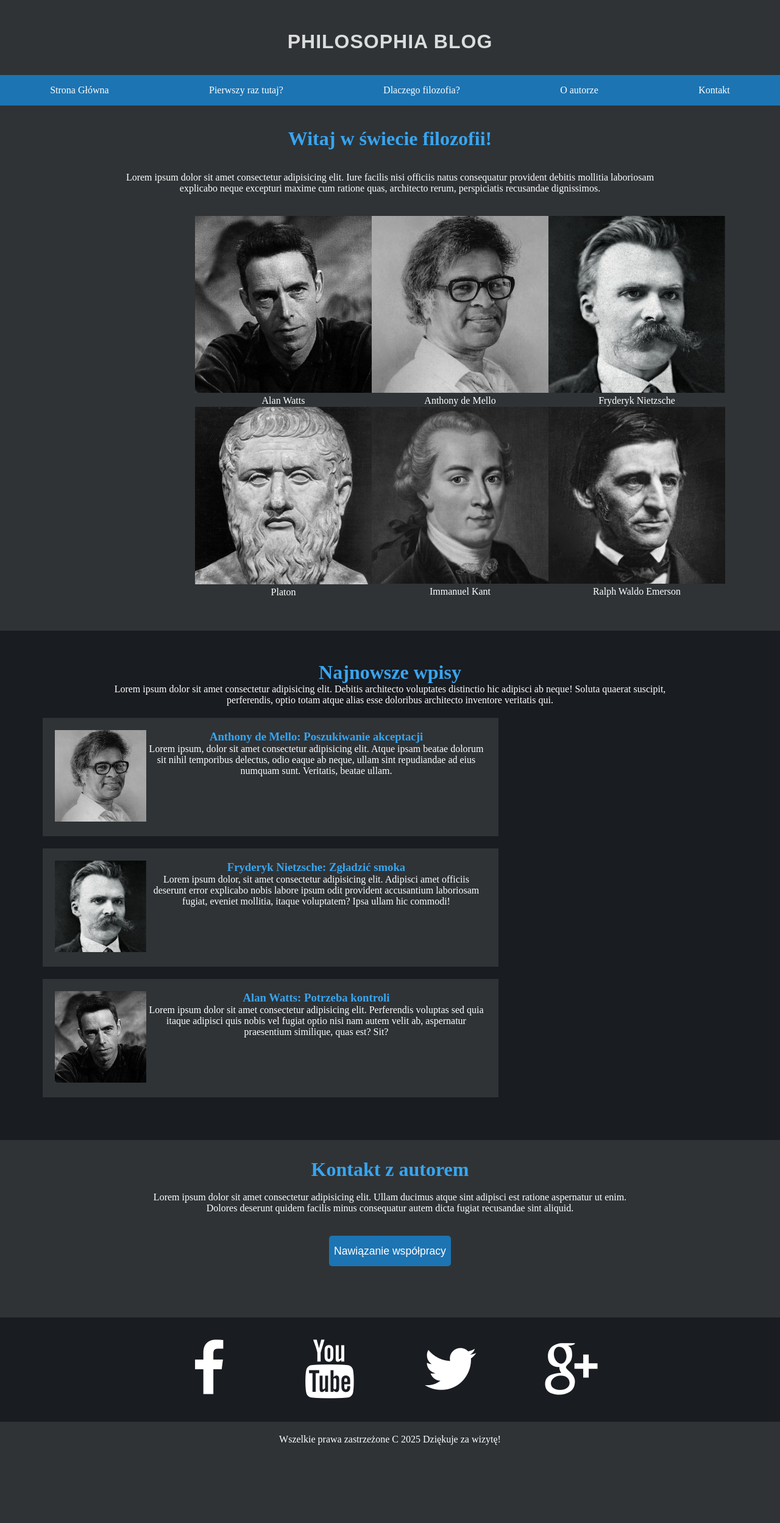
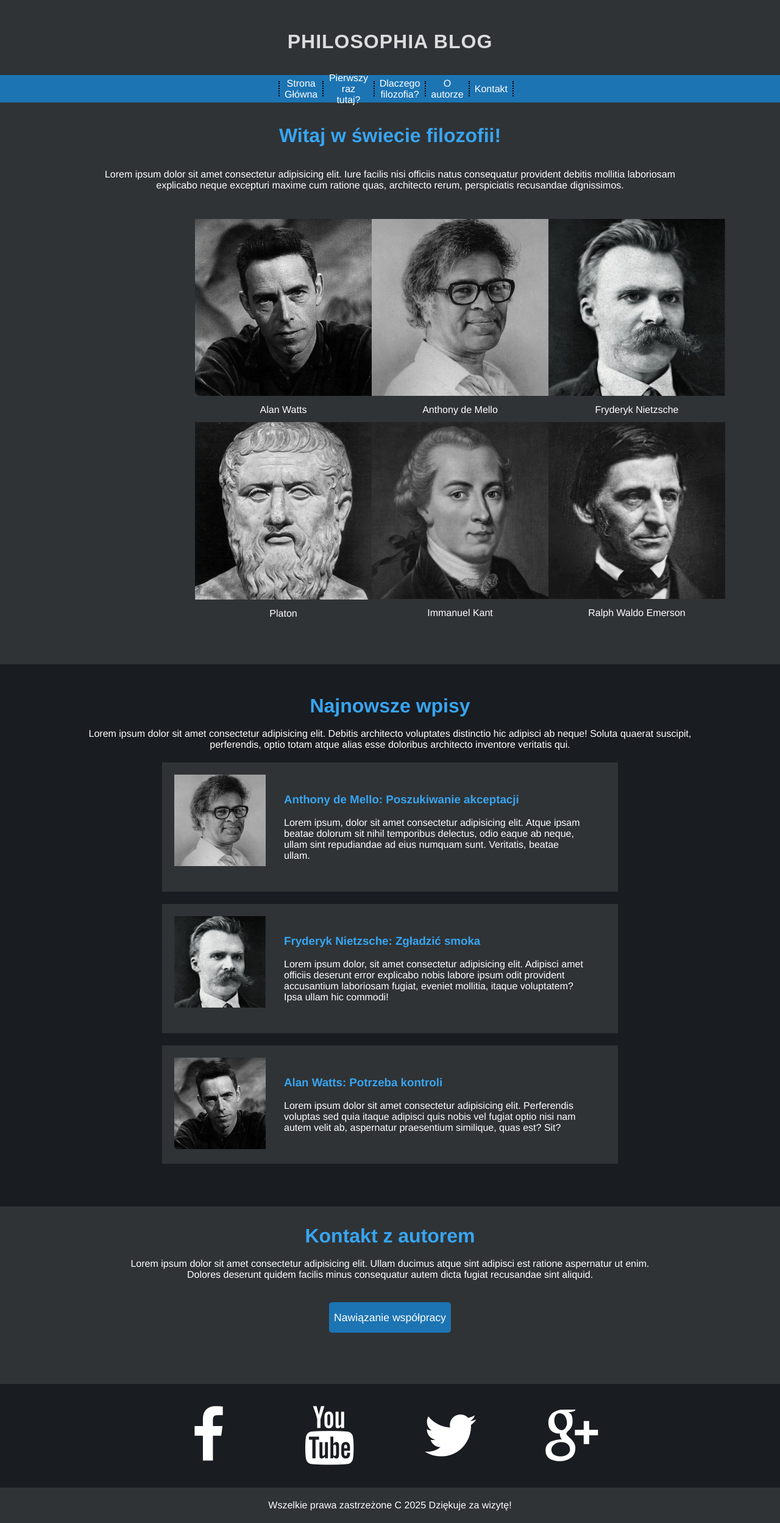
Before and after one commit to MarQWER/nie-oszust, a PHP site: page / in a window 1280 px wide. Shown: the whole page at 61% size. Before the commit the page ends 2369 px from the top, so only its background shows below. Run offline with PHP 8.4, Linux system fonts and the light colour scheme.

Commit message:
skonczona filozofia

```diff
--- a/filozofia/index.html
+++ b/filozofia/index.html
@@ -67,7 +67,7 @@
         </div>
         <br> <br> <br>
         <div id="wpisy">
-            <h1>Najnowsze wpisy</h1>
+            <h1>Najnowsze wpisy</h1> <br>
             <p>Lorem ipsum dolor sit amet consectetur adipisicing elit.
             Debitis architecto voluptates distinctio hic adipisci ab neque!
             Soluta quaerat suscipit, <br> perferendis,
@@ -78,7 +78,7 @@
                 <figure>
                     <div class="zdjecie"><img src="img/de-mello.jpg" alt="Anthony De Mello"></div>
                     <div class="opis">
-                        <h3>Anthony de Mello: Poszukiwanie akceptacji</h3>
+                        <h3>Anthony de Mello: Poszukiwanie akceptacji</h3> <br>
                         <p>Lorem ipsum, dolor sit amet consectetur adipisicing elit.
                         Atque ipsam beatae dolorum sit nihil temporibus delectus, odio eaque ab neque,
                         ullam sint repudiandae ad eius numquam sunt. Veritatis, beatae ullam.</p>
@@ -90,7 +90,7 @@
                 <figure>
                     <div class="zdjecie"><img src="img/nietzsche.jpg" alt="Fryderyk Nietzsche"></div>
                     <div class="opis">
-                        <h3>Fryderyk Nietzsche: Zgładzić smoka</h3>
+                        <h3>Fryderyk Nietzsche: Zgładzić smoka</h3> <br>
                         <p>Lorem ipsum dolor, sit amet consectetur adipisicing elit.
                         Adipisci amet officiis deserunt error explicabo nobis labore ipsum odit provident accusantium laboriosam fugiat,
                         eveniet mollitia, itaque voluptatem? Ipsa ullam hic commodi!</p>
@@ -101,7 +101,7 @@
                 <figure>
                     <div class="zdjecie"><img src="img/alan-watts.jpg" alt="Alan Watts"></div>
                     <div class="opis">
-                        <h3>Alan Watts: Potrzeba kontroli</h3>
+                        <h3>Alan Watts: Potrzeba kontroli</h3> <br>
                         <p>Lorem ipsum dolor sit amet consectetur adipisicing elit.
                         Perferendis voluptas sed quia itaque adipisci quis nobis vel fugiat optio nisi nam autem velit ab,
                         aspernatur praesentium similique, quas est? Sit?</p>
--- a/filozofia/style.css
+++ b/filozofia/style.css
@@ -1,6 +1,7 @@
 *{
     margin: 0;
     padding: 0;
+    font-family: 'Franklin Gothic Medium', 'Arial Narrow', Arial, sans-serif;
 }
 body{
     background-color: #2F3336;
@@ -21,17 +22,23 @@ body{
 nav{
     width: 100%;
     background-color: #1C74B3;
+    padding: 10px;
 }
 nav ul{
     display: flex;
     justify-content: space-around;
+    width: 30%;
+    margin: 0 auto;
 }
 nav li{
     display: flex;
     list-style-type: none;
-    height:50px;
-    text-align: center;
+    height: 25px;
     align-items: center;
+    border-left: 2px dotted;
+}
+nav ul:last-child{
+    border-right: 2px dotted;
 }
 nav li:hover{
     opacity: 0.5;
@@ -40,6 +47,7 @@ nav li:hover{
 nav a{
     text-decoration: none;
     color: white;
+    padding: .5em 0.5em;
 }
 
 h1{
@@ -54,6 +62,7 @@ p{
     display: grid;
     width: 50%;
     margin: 0 auto;
+    padding: 10px;
     grid-template-columns: repeat(3,1fr);
     grid-template-rows: repeat(2,1fr);
     grid-template-areas:
@@ -62,6 +71,7 @@ p{
 }
 figure figcaption{
     color: white;
+    padding: 10px;
 }
 #watts{
     grid-area: watts
@@ -93,7 +103,7 @@ figure figcaption{
 
 .filozofwpisy {
     background-color: #2F3336;
-    margin: 20px;
+    margin: 20px auto;
     width: 60%;
     padding: 20px;
 }
@@ -103,6 +113,11 @@ figure figcaption{
 
 .filozofwpisy figure {
     display: flex;
+}
+
+.opis{
+    text-align: left;
+    padding: 30px;
 }
 
 #kontakt{
```
